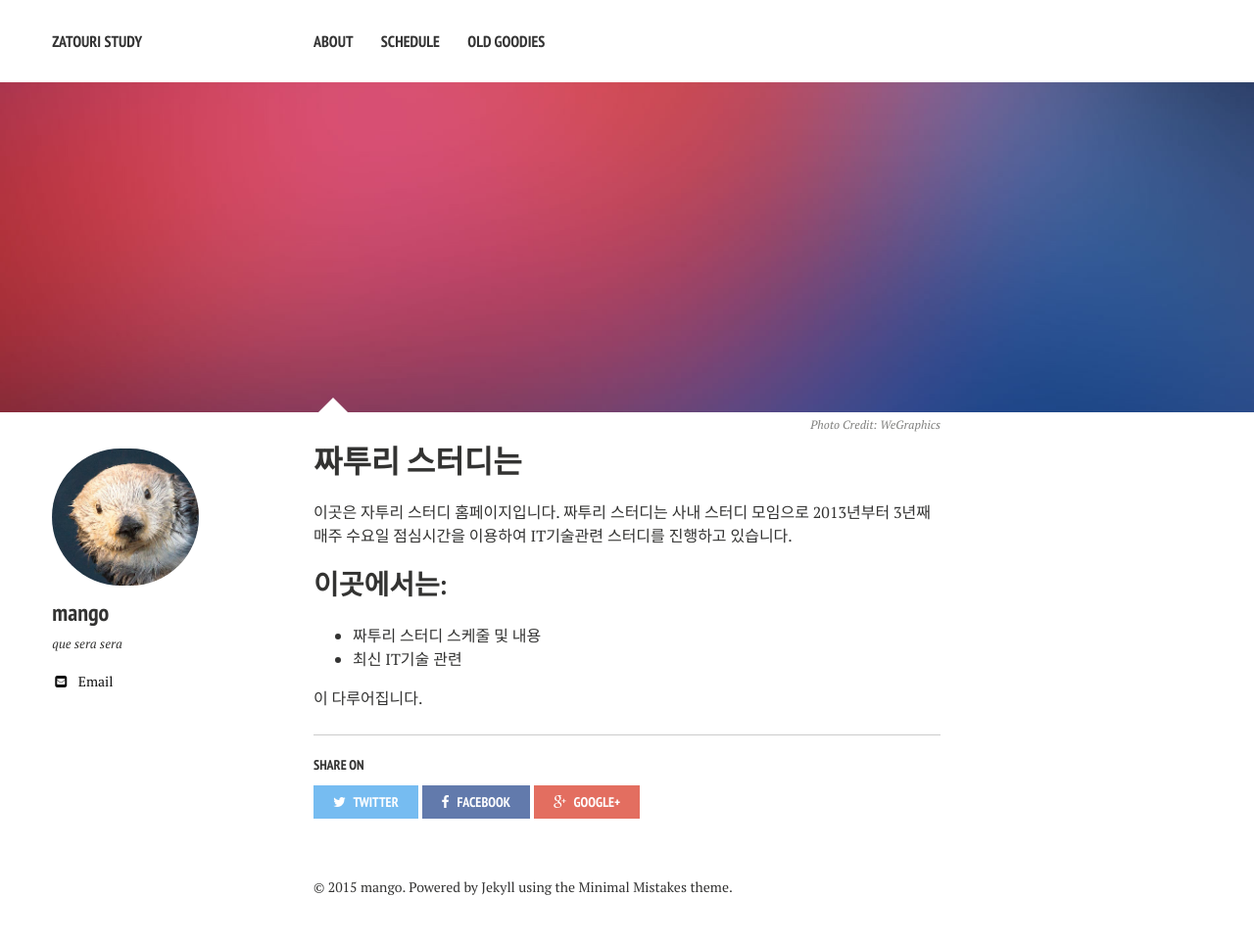
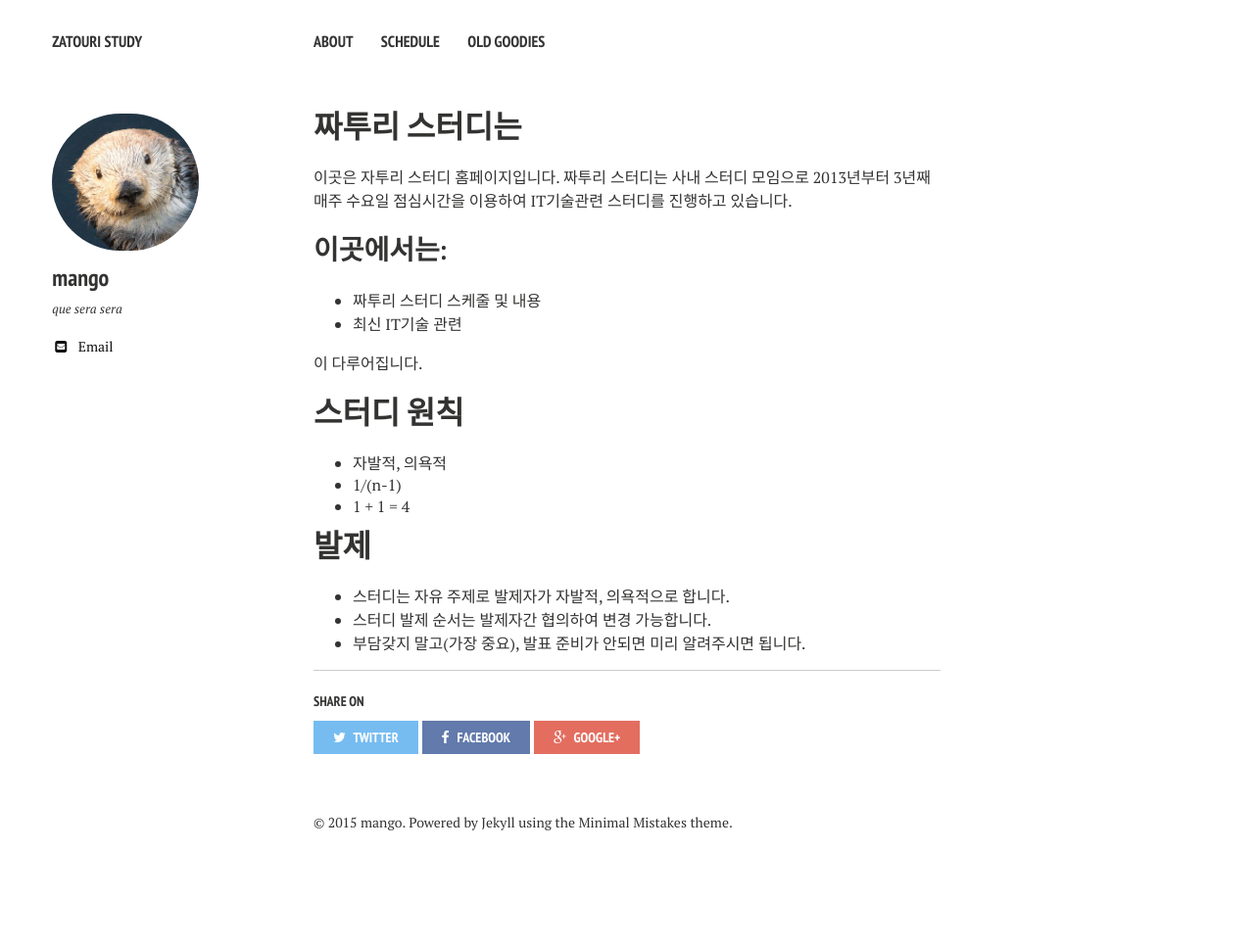
Before and after one commit to zatourie/zatourie.github.io, a Jekyll site: the page built from about/index.md, in a window 1280 px wide. Shown: the whole page at 98% size. Built offline with Jekyll 4.4.1, drawn with Linux system fonts in a browser that asks for light colours; nearby versions of some CDN libraries; after the commit the page ends 900 px from its top, so only the background shows below that.

Commit message:
modify some contents

```diff
--- a/about/index.md
+++ b/about/index.md
@@ -4,10 +4,6 @@ title: 짜투리 스터디는
 tags: [about, Jekyll, theme, responsive]
 modified: 2015-08-25T10:51:07.573882-04:00
 comments: true
-image:
-  feature: sample-image-2.jpg
-  credit: WeGraphics
-  creditlink: http://wegraphics.net/downloads/free-ultimate-blurred-background-pack/
 ---
 
 이곳은 자투리 스터디 홈페이지입니다.
@@ -19,3 +15,15 @@ image:
 * 최신 IT기술 관련
 
 이 다루어집니다.
+
+# 스터디 원칙
+
+  *  자발적, 의욕적
+  *  1/(n-1)
+  *  1 + 1 = 4
+
+# 발제
+
+  * 스터디는 자유 주제로 발제자가 자발적, 의욕적으로 합니다.
+  * 스터디 발제 순서는 발제자간 협의하여 변경 가능합니다.
+  * 부담갖지 말고(가장 중요), 발표 준비가 안되면 미리 알려주시면 됩니다.
```
Also changed, not shown: schedule/index.md (+2 -10 lines).
